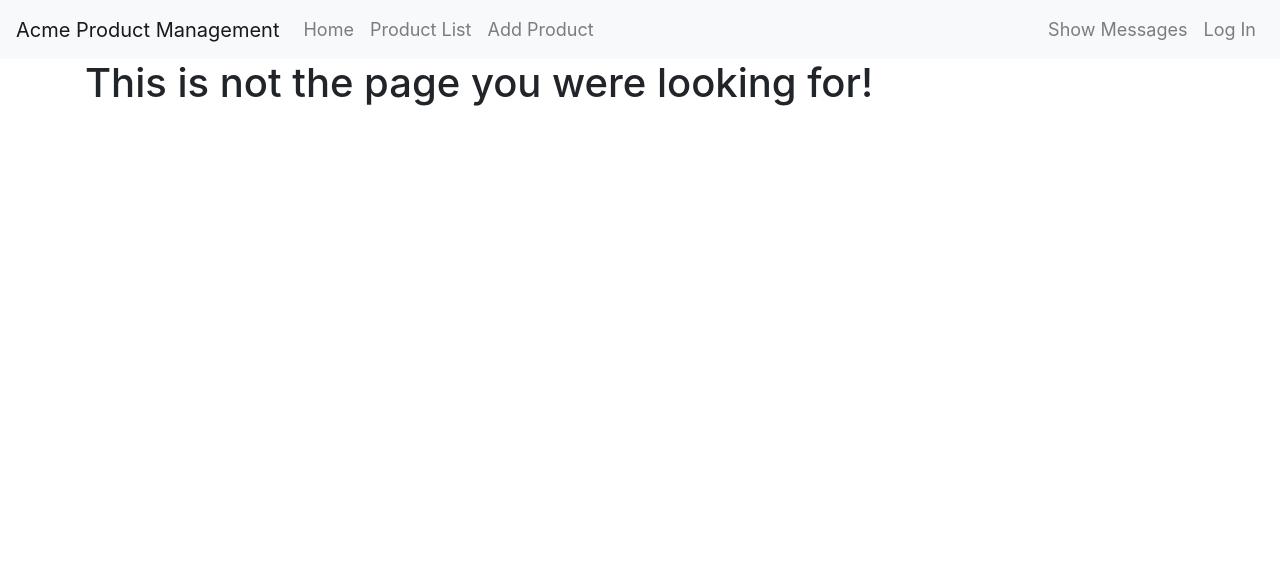
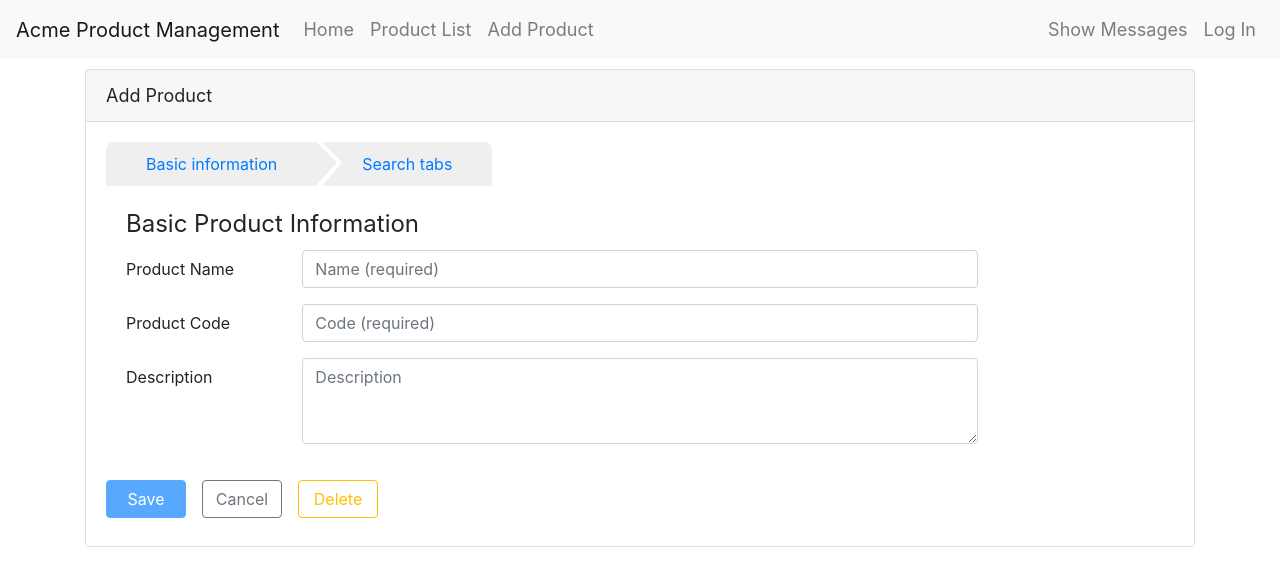
Before and after one commit to ekater1na/angular-routing, an Angular app: page /products/0/edit/info in a window 1280 px wide. Shown: the top 586 px of the page. Built offline with nearby package versions, Linux system fonts and the light colour scheme; what angular-in-memory-web-api would draw is missing.

Commit message:
feat: add child routes for product-edit

```diff
--- a/src/app/products/product-edit/product-edit-info.component.ts
+++ b/src/app/products/product-edit/product-edit-info.component.ts
@@ -1,8 +1,8 @@
-import { Component, OnInit, ViewChild } from '@angular/core';
-import { ActivatedRoute } from '@angular/router';
-import { NgForm } from '@angular/forms';
+import {Component, OnInit, ViewChild} from '@angular/core';
+import {ActivatedRoute} from '@angular/router';
+import {NgForm} from '@angular/forms';
 
-import { Product } from '../product';
+import {Product} from '../product';
 
 @Component({
   templateUrl: './product-edit-info.component.html'
@@ -11,10 +11,17 @@ export class ProductEditInfoComponent implements OnInit {
   @ViewChild(NgForm, {static: false}) productForm: NgForm;
 
   errorMessage: string;
-  product = { id: 1, productName: 'test', productCode: 'test', description: 'test' };
+  product: Product;
 
   constructor(private route: ActivatedRoute) { }
 
   ngOnInit(): void {
+    this.route.parent.data.subscribe(data => {
+      if (this.productForm) {
+        this.productForm.reset()
+      }
+
+      this.product = data['resolvedData'].product
+    })
   }
 }
--- a/src/app/products/product-edit/product-edit-tags.component.ts
+++ b/src/app/products/product-edit/product-edit-tags.component.ts
@@ -1,7 +1,7 @@
-import { Component, OnInit } from '@angular/core';
-import { ActivatedRoute } from '@angular/router';
+import {Component, OnInit} from '@angular/core';
+import {ActivatedRoute} from '@angular/router';
 
-import { Product } from '../product';
+import {Product} from '../product';
 
 @Component({
   templateUrl: './product-edit-tags.component.html'
@@ -9,11 +9,14 @@ import { Product } from '../product';
 export class ProductEditTagsComponent implements OnInit {
   errorMessage: string;
   newTags = '';
-  product = { id: 1, category: 'test', tags: ['test'] };
+  product: Product;
 
   constructor(private route: ActivatedRoute) { }
 
   ngOnInit(): void {
+    this.route.parent.data.subscribe(data => {
+      this.product = data['resolvedData'].product
+    })
   }
 
   // Add the defined tags
--- a/src/app/products/product-edit/product-edit.component.html
+++ b/src/app/products/product-edit/product-edit.component.html
@@ -5,97 +5,40 @@
 
   <div class="card-body"
        *ngIf="product">
-    <form novalidate
-          #productForm="ngForm">
-
-      <div class="form-group row">
-        <label class="col-md-2 col-form-label"
-               for="productNameId">Product Name</label>
-        <div class="col-md-8">
-          <input class="form-control"
-                 id="productNameId"
-                 type="text"
-                 placeholder="Name (required)"
-                 required
-                 minlength="3"
-                 [(ngModel)]=product.productName
-                 name="productName"
-                 #productNameVar="ngModel"
-                 [ngClass]="{'is-invalid': (productNameVar.touched || productNameVar.dirty) && !productNameVar.valid }" />
-          <span class="invalid-feedback">
-            <span *ngIf="productNameVar.errors?.required">
-              Product name is required.
-            </span>
-            <span *ngIf="productNameVar.errors?.minlength">
-              Product name must be at least three characters.
-            </span>
-          </span>
+    <div class="wizard">
+      <a [routerLink]="['info']">Basic information</a>
+      <a [routerLink]="['tags']">Search tabs</a>
     </div>
-      </div>
-
-      <div class="form-group row">
-        <label class="col-md-2 col-form-label"
-               for="productCodeId">Product Code</label>
-        <div class="col-md-8">
-          <input class="form-control"
-                 id="productCodeId"
-                 type="text"
-                 placeholder="Code (required)"
-                 required
-                 [(ngModel)]=product.productCode
-                 name="productCode"
-                 #productCodeVar="ngModel"
-                 [ngClass]="{'is-invalid': (productCodeVar.touched || productCodeVar.dirty) && !productCodeVar.valid }" />
-          <span class="invalid-feedback">
-            <span *ngIf="productCodeVar.errors?.required">
-              Product code is required.
-            </span>
-          </span>
-        </div>
-      </div>
-
-      <div class="form-group row">
-        <label class="col-md-2 col-form-label"
-               for="descriptionId">Description</label>
-        <div class="col-md-8">
-          <textarea class="form-control"
-                    id="descriptionId"
-                    placeholder="Description"
-                    rows=3
-                    [(ngModel)]=product.description
-                    name="description"></textarea>
-        </div>
-      </div>
+    <router-outlet></router-outlet>
 
     <div class="form-group row mb-2">
-        <div class="col-md-4">
-          <button class="btn btn-primary mr-3"
+      <div class="col-md-6">
+        <button (click)="saveProduct()"
+                [disabled]="!isValid()"
+                class="btn btn-primary mr-3"
                 style="width:80px"
+                title="Save your entered data"
                 type="button"
-                  [title]="productForm.valid ? 'Save your entered data' : 'Disabled until the form data is valid'"
-                  [disabled]="!productForm.valid"
-                  (click)="saveProduct()"
         >
           Save
         </button>
-          <button class="btn btn-outline-secondary mr-3"
+        <button [routerLink]="['/products']"
+                class="btn btn-outline-secondary mr-3"
                 style="width:80px"
-                  type="button"
-                  [routerLink]="['/products']"
-                  title="Cancel your edits">
+                title="Cancel your edits"
+                type="button">
           Cancel
         </button>
-          <button class="btn btn-outline-warning"
+        <button (click)="deleteProduct()"
+                class="btn btn-outline-warning"
                 style="width:80px"
+                title="Delete this product"
                 type="button"
-                  title="Delete this product"
-                  (click)="deleteProduct()"
         >
           Delete
         </button>
       </div>
     </div>
-    </form>
   </div>
 </div>
 
--- a/src/app/products/product-edit/product-edit.component.ts
+++ b/src/app/products/product-edit/product-edit.component.ts
@@ -15,6 +15,7 @@ export class ProductEditComponent implements OnInit {
   errorMessage: string;
 
   product: Product;
+  private dataIsValid: { [key: string]: boolean } = {};
 
   constructor(private productService: ProductService,
               private messageService: MessageService,
@@ -58,8 +59,17 @@ export class ProductEditComponent implements OnInit {
     }
   }
 
+  isValid(path?: string): boolean {
+    this.validate();
+    if (path) {
+      return this.dataIsValid[path]
+    }
+    return (this.dataIsValid &&
+      Object.keys(this.dataIsValid).every(d => this.dataIsValid[d] === true))
+  }
+
   saveProduct(): void {
-    if (true === true) {
+    if (this.isValid()) {
       if (this.product.id === 0) {
         this.productService.createProduct(this.product).subscribe({
           next: () => this.onSaveComplete(`The new ${this.product.productName} was saved`),
@@ -84,4 +94,18 @@ export class ProductEditComponent implements OnInit {
     // Navigate back to the product list
     this.router.navigate(['/products'])
   }
+
+  validate(): void {
+    // Clear The validation object
+    this.dataIsValid = {};
+
+    // 'info' tab
+    this.dataIsValid['info'] = !!(this.product.productName &&
+      this.product.productName.length >= 3 &&
+      this.product.productCode);
+
+    // 'tags' tab
+    this.dataIsValid['tags'] = this.product.category &&
+      this.product.category.length >= 3;
+  }
 }
```
Also changed, not shown: src/app/products/product.module.ts (+23 -2 lines), src/app/products/product-edit/product-edit-tags.component.html (line endings or trailing spaces). Lines whose indentation alone changed are shown as unchanged.
